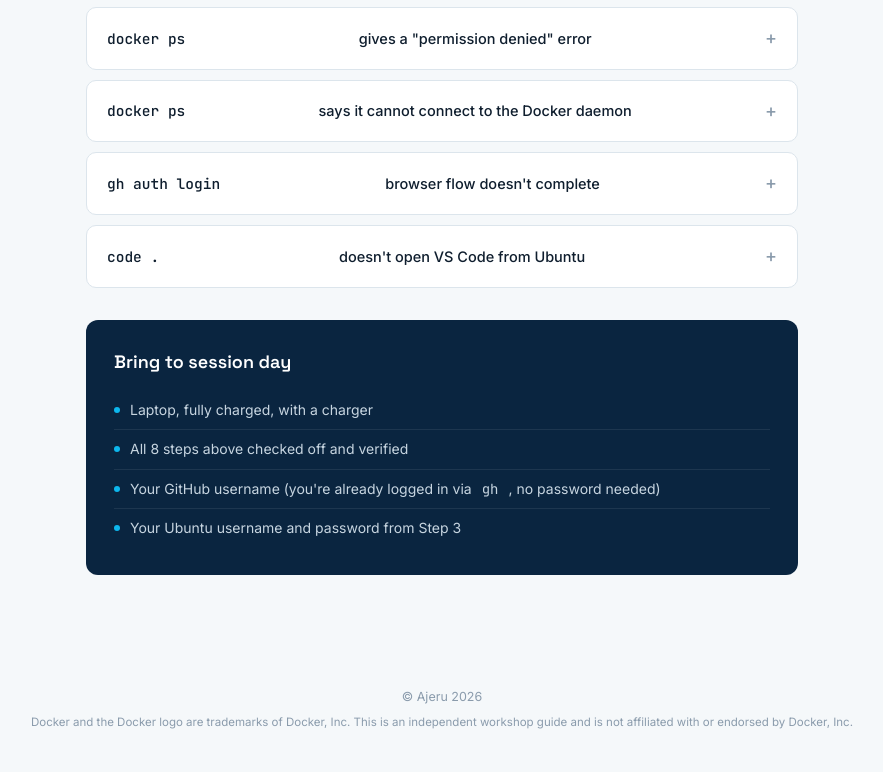
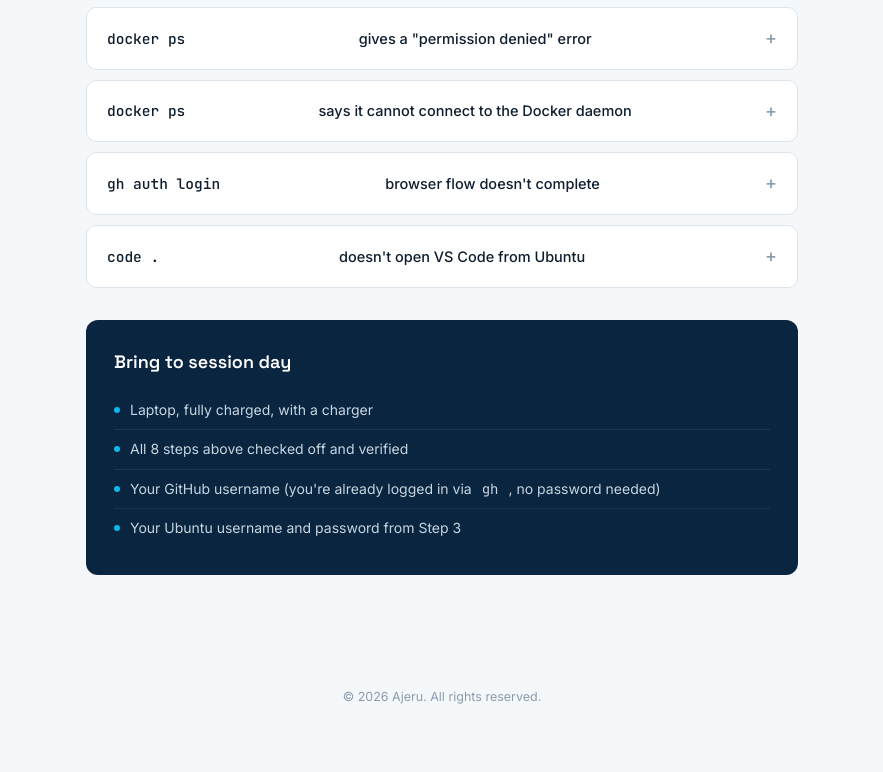
Before and after one commit to pathu10/docker-workshop-prerequisites, a plain HTML site: page index.html in a window 1280 px wide. Shown: the part 4919-5691 px from the top of the page, without its empty margins (198-1081 px from the left). After the commit the page ends 5666 px from the top, so only its background shows below. Drawn offline with Linux system fonts and the light colour scheme; no server answers.

Commit message:
Update the footer.

```diff
--- a/index.html
+++ b/index.html
@@ -353,8 +353,8 @@ sudo apt install gh -y</pre>
 </div>
 
 <footer>
-  © Ajeru 2026
-  <div class="docker-note">Docker and the Docker logo are trademarks of Docker, Inc. This is an independent workshop guide and is not affiliated with or endorsed by Docker, Inc.</div>
+  © 2026 Ajeru. All rights reserved.
+  <!-- <div class="docker-note">Docker and the Docker logo are trademarks of Docker, Inc. This is an independent workshop guide and is not affiliated with or endorsed by Docker, Inc.</div> -->
 </footer>
 
 <div class="complete-overlay" id="completeOverlay">
```
